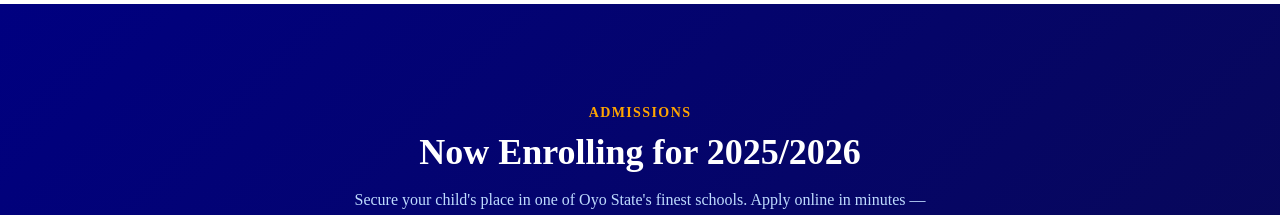
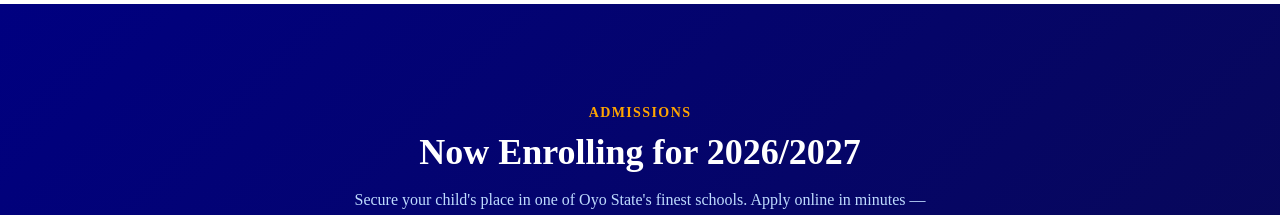
Before and after one commit to Star-light-10/startlight, a Next.js app: page / in a window 1280 px wide. Shown: the part 1900-2115 px from the top of the page. Built offline with nearby package versions, Linux system fonts and the light colour scheme.

Commit message:
chore: update admission year to 2026/2027

```diff
--- a/src/app/admissions/page.tsx
+++ b/src/app/admissions/page.tsx
@@ -52,7 +52,7 @@
       <div className="bg-gradient-to-r from-[#000080] to-[#4169E1] py-16 text-center text-white">
         <h1 className="text-4xl font-black mb-3">Admission Application</h1>
         <p className="text-blue-200 max-w-xl mx-auto">
-          2025/2026 Academic Session • Nursery, Primary, JSS &amp; SSS
+          2026/2027 Academic Session • Nursery, Primary, JSS &amp; SSS
         </p>
       </div>
 
--- a/src/app/page.tsx
+++ b/src/app/page.tsx
@@ -254,7 +254,7 @@
       >
         <div className="max-w-7xl mx-auto px-4 sm:px-6 lg:px-8 text-center">
           <span className="text-[#FFA500] font-bold text-sm uppercase tracking-widest">Admissions</span>
-          <h2 className="mt-2 text-4xl font-black text-white mb-4">Now Enrolling for 2025/2026</h2>
+          <h2 className="mt-2 text-4xl font-black text-white mb-4">Now Enrolling for 2026/2027</h2>
           <p className="text-blue-200 mb-12 max-w-xl mx-auto">
             Secure your child's place in one of Oyo State's finest schools. Apply online in minutes — no paper forms needed.
           </p>
```
